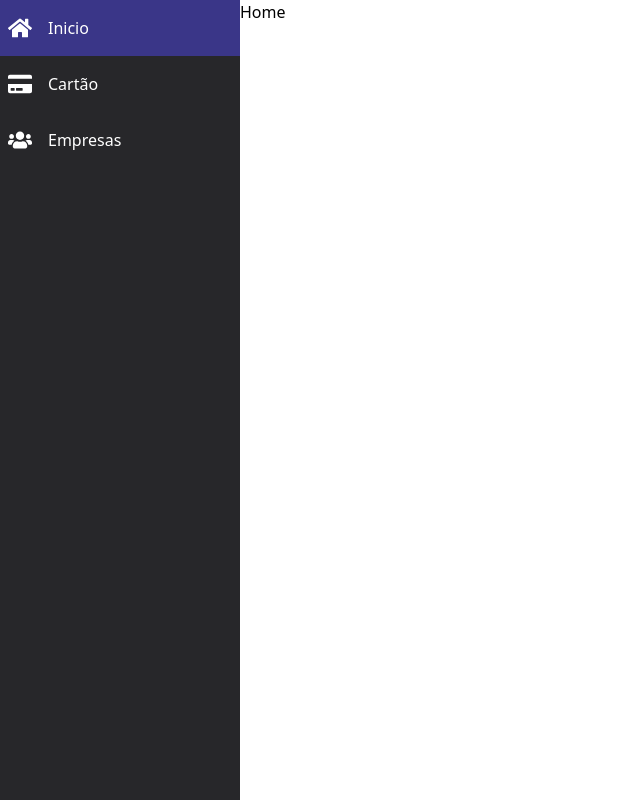
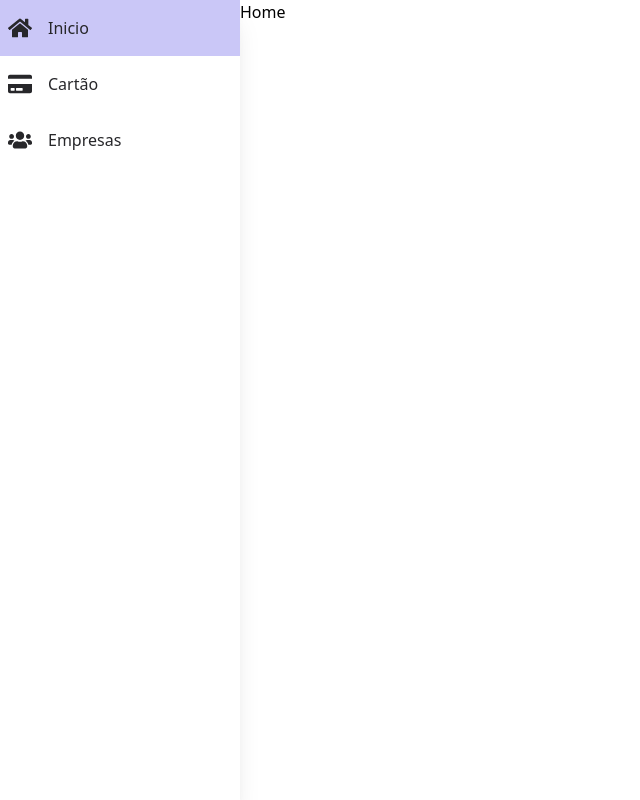
Before and after one commit to Fideliapp/fideli-app, a React (Vite) app in the folder web/: page / in a window 1280 px wide. Shown: the whole page, without its empty margins (0-640 px from the left). Built offline with nearby package versions, Linux system fonts and the light colour scheme; sample sign-in values are in the browser's storage.

Commit message:
:nail_care: style: cor da sidebar

```diff
--- a/web/src/components/sidebar/index.tsx
+++ b/web/src/components/sidebar/index.tsx
@@ -19,7 +19,7 @@ const Sidebar = () => {
     <div
       onMouseEnter={() => handleOpen(true)}
       onMouseLeave={() => handleOpen(false)}
-      className={`flex flex-col h-screen bg-zinc-800 text-white transition-width duration-300 ${isOpen ? "w-60" : "w-20"
+      className={`flex flex-col h-screen shadow-xl text-zinc-800 transition-width duration-300 ${isOpen ? "w-60" : "w-20"
         }`}
     >
       <div className="flex-grow">
@@ -27,7 +27,7 @@ const Sidebar = () => {
           <Link
             key={index}
             to={route.path}
-            className={`flex  py-4 hover:bg-indigo-600 hover:bg-opacity-50 cursor-pointer transition duration-150 ease-in-out
+            className={`flex  py-4 hover:bg-indigo-600 hover:bg-opacity-30 cursor-pointer transition duration-150 ease-in-out
               ${isOpen ? "justify-start p-2" : "justify-center"}`
             }
           >
```
